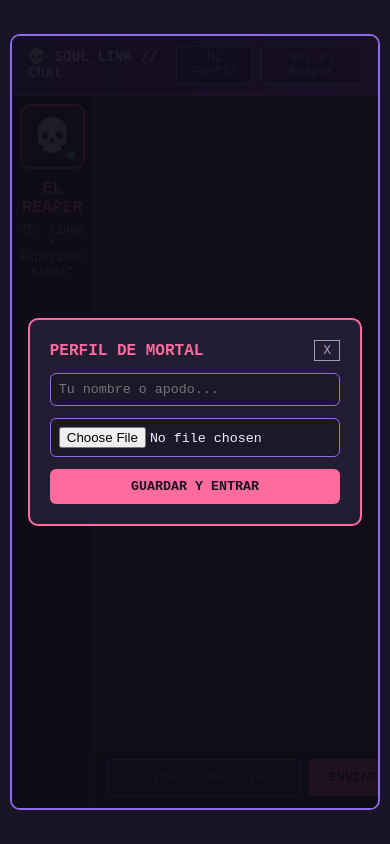
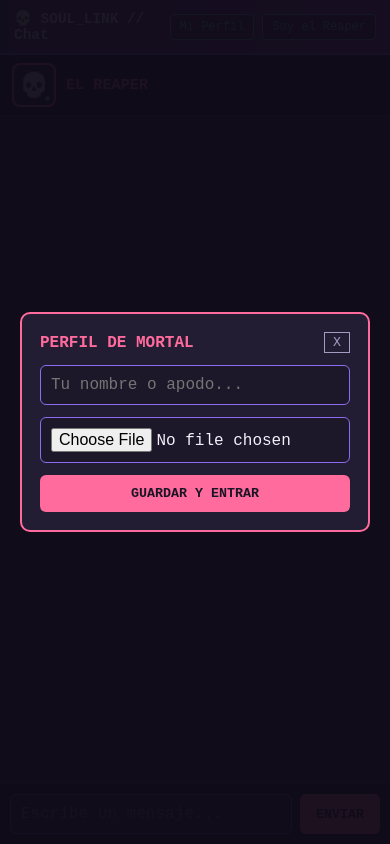
Before and after one commit to rebelliousrabbitmd/textyou, a plain HTML site: page index.html in a window 390 px wide. Drawn offline with Linux system fonts and the light colour scheme; no server answers.

Commit message:
index.html

```diff
--- a/index.html
+++ b/index.html
@@ -4,43 +4,106 @@
   <meta charset="UTF-8" />
   <meta name="viewport" content="width=device-width, initial-scale=1.0" />
   <title>SOUL_LINK // Messenger</title>
-  <style>
+    <style>
     :root { --bg:#1a1525; --win:#231d33; --border:#8e6cef; --pink:#ff6b9d; --cyan:#5ce1e6; --text:#f3effa; --muted:#a699c2; }
     * { box-sizing:border-box; margin:0; padding:0; font-family:'Courier New',monospace; }
-    body { background:var(--bg); color:var(--text); height:100vh; display:flex; justify-content:center; align-items:center; overflow:hidden; }
-    .os-window { width:95%; max-width:900px; height:92vh; background:var(--win); border:2px solid var(--border); border-radius:10px; display:flex; flex-direction:column; overflow:hidden; position:relative; }
-    .title-bar { background:linear-gradient(90deg,#4b2c7a,#8e44ad); padding:10px 16px; display:flex; justify-content:space-between; align-items:center; border-bottom:2px solid var(--border); }
-    .btn-top { background:rgba(0,0,0,0.4); border:1px solid var(--cyan); color:var(--cyan); padding:4px 10px; border-radius:4px; font-size:0.78rem; cursor:pointer; }
+    body {
+      background:var(--bg); color:var(--text); height:100dvh; width:100vw;
+      display:flex; justify-content:center; align-items:center; overflow:hidden;
+    }
+    .os-window {
+      width:95%; max-width:900px; height:92dvh; background:var(--win);
+      border:2px solid var(--border); border-radius:10px;
+      display:flex; flex-direction:column; overflow:hidden; position:relative;
+    }
+    .title-bar {
+      background:linear-gradient(90deg,#4b2c7a,#8e44ad); padding:10px 14px;
+      display:flex; justify-content:space-between; align-items:center;
+      border-bottom:2px solid var(--border); flex-shrink:0; gap:8px;
+    }
+    .btn-top {
+      background:rgba(0,0,0,0.4); border:1px solid var(--cyan); color:var(--cyan);
+      padding:5px 9px; border-radius:4px; font-size:0.75rem; cursor:pointer; white-space:nowrap;
+    }
     .main-layout { display:flex; flex:1; overflow:hidden; }
-    .sidebar { width:230px; background:#1c1729; border-right:2px solid #3c2e5c; padding:16px; display:flex; flex-direction:column; align-items:center; text-align:center; }
-    .avatar-box { width:110px; height:110px; border:2px solid var(--pink); border-radius:10px; background:#2b2140; display:flex; justify-content:center; align-items:center; font-size:3.2rem; margin-bottom:10px; position:relative; overflow:hidden; }
+    .sidebar {
+      width:230px; background:#1c1729; border-right:2px solid #3c2e5c;
+      padding:16px; display:flex; flex-direction:column; align-items:center; text-align:center; flex-shrink:0;
+    }
+    .avatar-box {
+      width:105px; height:105px; border:2px solid var(--pink); border-radius:10px;
+      background:#2b2140; display:flex; justify-content:center; align-items:center;
+      font-size:3rem; margin-bottom:10px; position:relative; overflow:hidden; flex-shrink:0;
+    }
     .avatar-box img { width:100%; height:100%; object-fit:cover; }
-    .status-dot { width:12px; height:12px; background:#4ade80; border-radius:50%; position:absolute; bottom:6px; right:6px; border:2px solid #1c1729; }
+    .status-dot {
+      width:11px; height:11px; background:#4ade80; border-radius:50%;
+      position:absolute; bottom:4px; right:4px; border:2px solid #1c1729;
+    }
     .char-name { font-weight:bold; font-size:1.05rem; color:var(--pink); }
     .char-bio { font-size:0.75rem; color:var(--muted); margin:6px 0 14px; }
     .rooms-list { width:100%; flex:1; overflow-y:auto; border-top:1px solid #3c2e5c; padding-top:10px; text-align:left; }
-    .room-item { background:#261f38; border:1px solid #48386e; padding:8px; border-radius:6px; margin-bottom:6px; font-size:0.8rem; cursor:pointer; display:flex; align-items:center; gap:8px; }
+    .room-item {
+      background:#261f38; border:1px solid #48386e; padding:8px; border-radius:6px;
+      margin-bottom:6px; font-size:0.8rem; cursor:pointer; display:flex; align-items:center; gap:8px;
+    }
     .room-item.active { border-color:var(--pink); background:#352952; }
-    .mini-av { width:24px; height:24px; border-radius:50%; object-fit:cover; }
-    .chat-section { flex:1; display:flex; flex-direction:column; }
-    .messages-area { flex:1; padding:18px; overflow-y:auto; display:flex; flex-direction:column; gap:10px; }
-    .msg-row { display:flex; align-items:flex-end; gap:8px; max-width:80%; }
+    .mini-av { width:24px; height:24px; border-radius:50%; object-fit:cover; flex-shrink:0; }
+    .chat-section { flex:1; display:flex; flex-direction:column; min-width:0; overflow:hidden; }
+    .messages-area { flex:1; padding:14px; overflow-y:auto; display:flex; flex-direction:column; gap:10px; }
+    .msg-row { display:flex; align-items:flex-end; gap:8px; max-width:85%; }
     .msg-row.reaper { align-self:flex-start; }
     .msg-row.mortal { align-self:flex-end; flex-direction:row-reverse; }
-    .msg-av { width:34px; height:34px; border-radius:8px; object-fit:cover; border:1px solid var(--border); background:#2b2140; flex-shrink:0; display:flex; align-items:center; justify-content:center; }
-    .msg { padding:10px 14px; border-radius:8px; font-size:0.9rem; line-height:1.4; word-wrap:break-word; }
+    .msg-av {
+      width:32px; height:32px; border-radius:8px; object-fit:cover; border:1px solid var(--border);
+      background:#2b2140; flex-shrink:0; display:flex; align-items:center; justify-content:center;
+    }
+    .msg { padding:9px 12px; border-radius:8px; font-size:0.9rem; line-height:1.4; word-break:break-word; }
     .msg.reaper { background:#322947; border-left:3px solid var(--pink); }
     .msg.mortal { background:#6c3ce9; border-right:3px solid var(--cyan); }
     .msg-meta { font-size:0.68rem; opacity:0.75; margin-bottom:4px; display:flex; justify-content:space-between; gap:10px; }
-    .typing-bar { height:20px; padding:0 18px; font-size:0.75rem; color:var(--cyan); font-style:italic; }
-    .input-area { border-top:2px solid #3c2e5c; background:#1c1729; padding:12px; display:flex; gap:8px; }
-    .input-area input { flex:1; background:#2b2242; border:1px solid var(--border); color:var(--text); padding:10px 12px; border-radius:6px; outline:none; }
-    .input-area button { background:var(--pink); color:#1a1525; border:none; padding:0 20px; border-radius:6px; font-weight:bold; cursor:pointer; }
-    .modal-overlay { position:absolute; inset:0; background:rgba(15,11,24,0.92); display:none; justify-content:center; align-items:center; z-index:20; padding:16px; }
-    .modal-box { background:var(--win); border:2px solid var(--pink); border-radius:10px; padding:20px; width:100%; max-width:360px; display:flex; flex-direction:column; gap:12px; }
-    .modal-box input { background:#1c1729; border:1px solid var(--border); color:var(--text); padding:8px; border-radius:6px; width:100%; }
-    .save-btn { background:var(--pink); color:#1a1525; border:none; padding:10px; border-radius:6px; font-weight:bold; cursor:pointer; }
-    @media (max-width:640px) { .sidebar { width:115px; padding:8px; } .avatar-box { width:65px; height:65px; font-size:2rem; } }
+    .typing-bar { height:20px; padding:0 14px; font-size:0.75rem; color:var(--cyan); font-style:italic; flex-shrink:0; }
+    .input-area {
+      border-top:2px solid #3c2e5c; background:#1c1729; padding:10px;
+      display:flex; gap:8px; flex-shrink:0;
+    }
+    .input-area input {
+      flex:1; min-width:0; background:#2b2242; border:1px solid var(--border); color:var(--text);
+      padding:10px; border-radius:6px; outline:none; font-size:16px;
+    }
+    .input-area button {
+      background:var(--pink); color:#1a1525; border:none; padding:0 16px;
+      border-radius:6px; font-weight:bold; cursor:pointer; flex-shrink:0;
+    }
+    .modal-overlay {
+      position:absolute; inset:0; background:rgba(15,11,24,0.94);
+      display:none; justify-content:center; align-items:center; z-index:20; padding:16px;
+    }
+    .modal-box {
+      background:var(--win); border:2px solid var(--pink); border-radius:10px;
+      padding:18px; width:100%; max-width:350px; display:flex; flex-direction:column; gap:12px;
+    }
+    .modal-box input { background:#1c1729; border:1px solid var(--border); color:var(--text); padding:10px; border-radius:6px; width:100%; font-size:16px; }
+    .save-btn { background:var(--pink); color:#1a1525; border:none; padding:11px; border-radius:6px; font-weight:bold; cursor:pointer; }
+
+    /* Diseño adaptado a pantallas de móvil */
+    @media (max-width: 680px) {
+      .os-window { width:100%; height:100dvh; border:none; border-radius:0; }
+      .main-layout { flex-direction:column; }
+      .sidebar {
+        width:100%; border-right:none; border-bottom:2px solid #3c2e5c;
+        padding:8px 12px; flex-direction:row; flex-wrap:wrap; align-items:center; text-align:left; gap:10px;
+      }
+      .avatar-box { width:44px; height:44px; font-size:1.5rem; margin-bottom:0; border-radius:8px; }
+      .status-dot { width:9px; height:9px; bottom:2px; right:2px; }
+      .char-name { font-size:0.95rem; }
+      .char-bio { display:none; }
+      .rooms-list {
+        width:100%; flex:none; border-top:1px solid #3c2e5c; padding-top:6px; margin-top:2px;
+        display:flex; align-items:center; gap:6px; overflow-x:auto; white-space:nowrap;
+      }
+      .room-item { margin-bottom:0; padding:5px 8px; flex-shrink:0; }
+    }
   </style>
 </head>
 <body>
@@ -65,9 +128,11 @@
     </div>
     <div class="main-layout">
       <aside class="sidebar">
-        <div class="avatar-box" id="reaper-av">💀<div class="status-dot"></div></div>
-        <div class="char-name" id="reaper-name">EL REAPER</div>
-        <div class="char-bio">"En línea • Esperando almas"</div>
+                <div class="avatar-box" id="reaper-av">💀<div class="status-dot"></div></div>
+        <div>
+          <div class="char-name" id="reaper-name">EL REAPER</div>
+          <div class="char-bio">"En línea • Esperando almas"</div>
+        </div>
         <div class="rooms-list" id="rooms-panel" style="display:none;">
           <div style="font-size:0.75rem;color:var(--cyan);margin-bottom:8px;">ALMAS:</div>
           <div id="rooms-container"></div>
```
